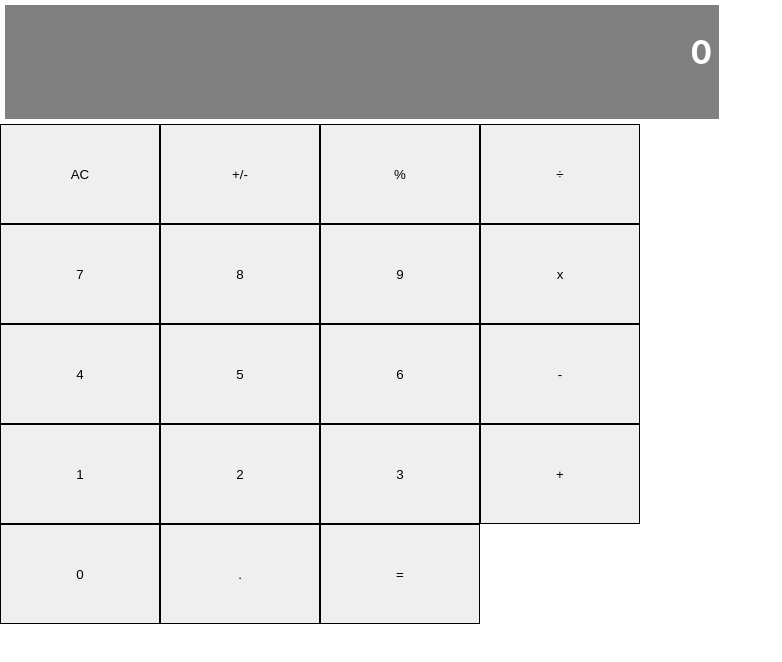
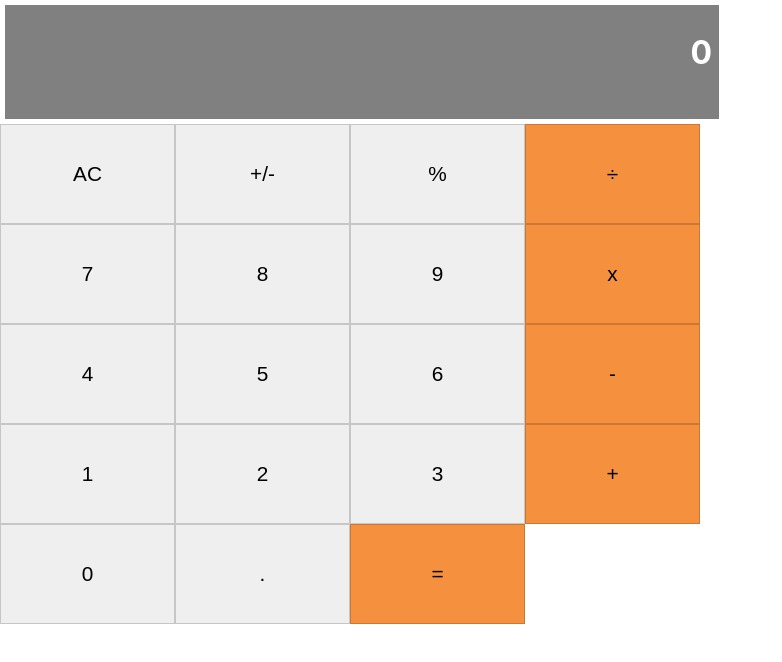
Before and after one commit to kbjude/calculator, a React (Create React App) app: page / in a window 1280 px wide. Shown: the top 662 px of the page, without its empty margins (0-782 px from the left). Built offline with nearby package versions, Linux system fonts and the light colour scheme.

Commit message:
Working buttons for calc

```diff
--- a/src/components/Button.css
+++ b/src/components/Button.css
@@ -4,3 +4,15 @@
     text-align: center;
     border: solid 1px;
 }
+
+
+.calculator-key {
+    cursor: pointer;
+    font-size: 1.3rem;
+    color: #000;
+    border: 1px solid rgba(0, 0, 0, 0.171);
+  }
+
+  .calculator-key:last-child {
+    background-color: #f5913e;
+  }
--- a/src/components/Button.js
+++ b/src/components/Button.js
@@ -2,15 +2,32 @@ import PropTypes from 'prop-types';
 import './Button.css';
 
 const Button = props => {
-  const { name, clickHandler } = props;
+  const {
+    name, clickHandler, color, wide,
+  } = props;
   const handleClick = () => {
     clickHandler(name);
   };
   return (
-    <button type="button" className="button" onClick={handleClick}>
+    <button
+      type="button"
+      onClick={handleClick}
+      className={`calculator-key ${wide} ${color} button`}
+    >
       {name}
     </button>
   );
 };
-Button.propTypes = { name: PropTypes.string.isRequired, clickHandler: PropTypes.func.isRequired };
+Button.propTypes = {
+  name: PropTypes.string,
+  clickHandler: PropTypes.func.isRequired,
+  color: PropTypes.string,
+  wide: PropTypes.bool,
+};
+
+Button.defaultProps = {
+  name: '',
+  color: 'orange',
+  wide: false,
+};
 export default Button;
--- a/src/components/ButtonPanel.css
+++ b/src/components/ButtonPanel.css
@@ -15,5 +15,5 @@ button {
 }
 
 .button-panel {
-    width: 50%;
+    width: 700px;
 }
```
Also changed, not shown: 1 other file (tests, documents, lock files or other folders).
